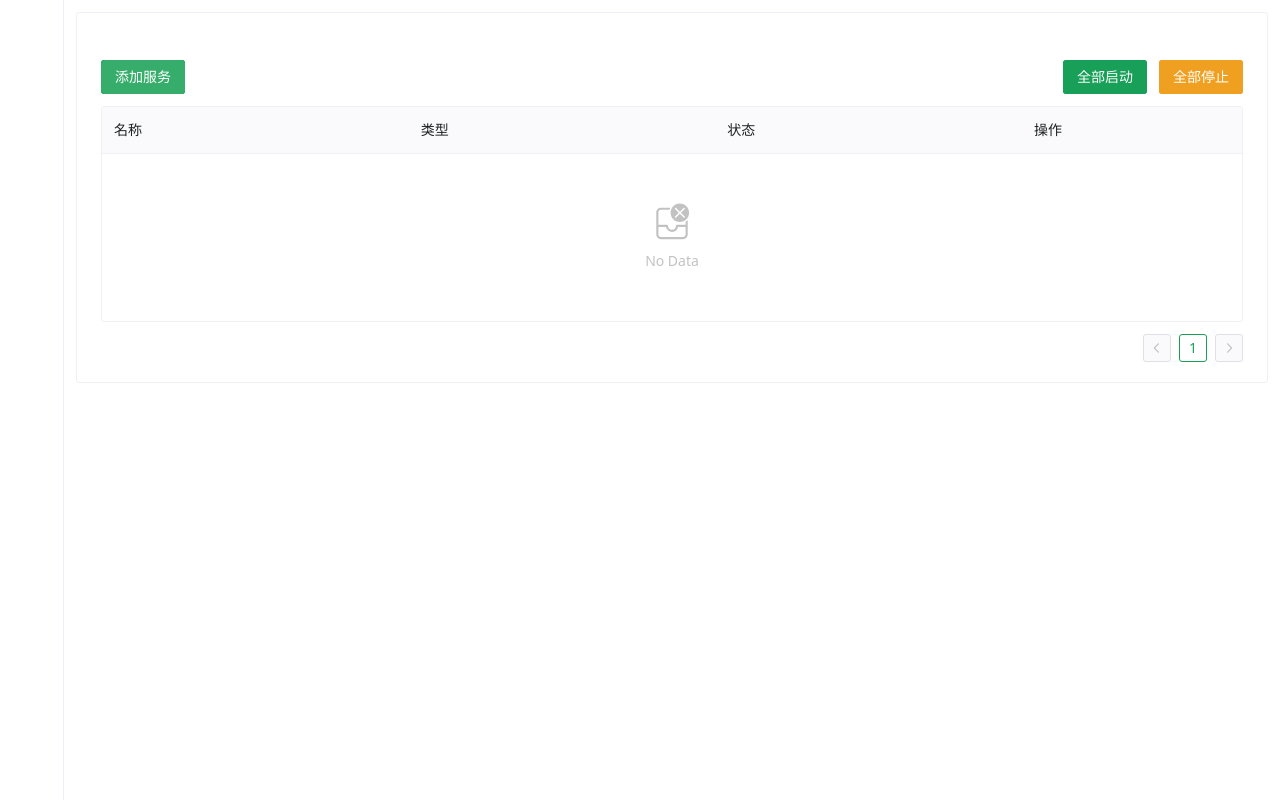
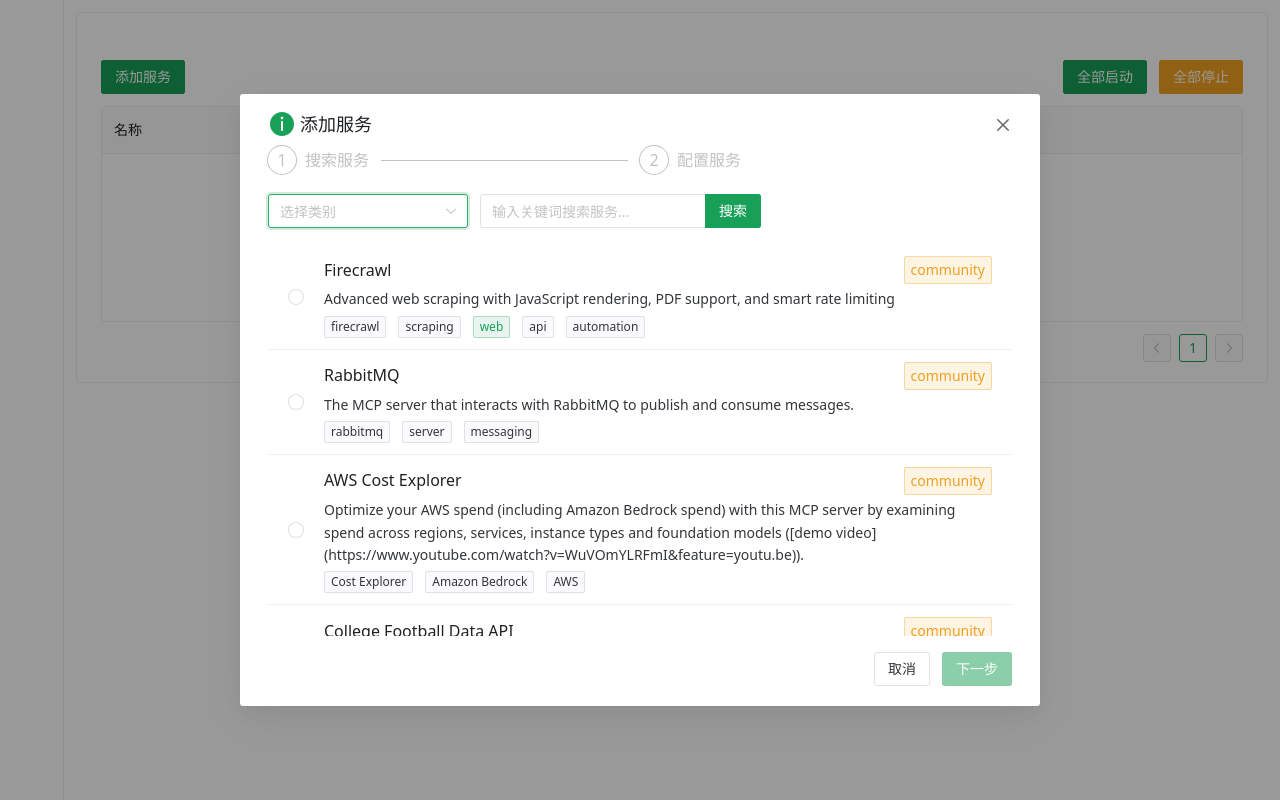
Before and after one commit to tk103331/mymcp, a Vue app in the folder manager/frontend/: page /workspace/1 in a window 1280 px wide. Both pictures are taken after a click on the button "添加服务". Built offline with nearby package versions, Linux system fonts and the light colour scheme; some icons are missing.

Commit message:
add server in workspace

```diff
--- a/manager/frontend/src/components/InstallDialog.vue
+++ b/manager/frontend/src/components/InstallDialog.vue
@@ -84,7 +84,7 @@
   workspace: null,
   args: [],
   env: {},
-  arguments: {}
+  params: {}
 })
 
 // 工作空间列表
@@ -188,7 +188,7 @@
       type: formValue.value.type,
       cmd: fullCommand.value.split('\n').join(' '),
       env: Object.entries(formValue.value.env).map(([key, value]) => `${key}=${value}`),
-      ur: '',
+      url: '',
       params: formValue.value.params
     }
 
--- a/manager/frontend/src/components/StepDialog.vue
+++ b/manager/frontend/src/components/StepDialog.vue
@@ -2,7 +2,7 @@
   <n-modal
     :show="show"
     @update:show="emit('update:show', $event)"
-    :title="t('workspace.add_service')"
+    :title="t('workspace.add_server')"
     preset="dialog"
     style="width: 800px"
   >
@@ -35,8 +35,14 @@
             </n-input-group>
           </n-space>
 
-          <n-list v-if="searchResults.length > 0">
+          <n-list v-if="searchResults.length > 0" style="height: 400px; overflow-y: auto; padding: 8px 0;" show-divider	clickable hoverable>
             <n-list-item v-for="result in searchResults" :key="result.name">
+              <template #prefix>
+                <n-radio
+                  :checked="selectedServer && selectedServer.name === result.name"
+                  @change="selectServer(result)"
+                />
+              </template>
               <n-thing :title="result.display_name" :description="result.description">
                 <template #description>
                   <n-space vertical size="small">
@@ -57,17 +63,6 @@
                   <n-tag :type="result.type === 'official' ? 'success' : 'warning'">
                     {{ result.type || 'community' }}
                   </n-tag>
-                </template>
-                <template #footer>
-                  <n-space justify="end">
-                    <n-button
-                      size="small"
-                      type="primary"
-                      @click="selectService(result)"
-                    >
-                      {{ t('workspace.select_service') }}
-                    </n-button>
-                  </n-space>
                 </template>
               </n-thing>
             </n-list-item>
@@ -101,11 +96,11 @@
                 v-for="(arg, key) in selectedArguments"
                 :key="key"
                 :label="key"
-                :path="`arguments.${key}`"
+                :path="`params.${key}`"
                 :required="arg.required"
               >
                 <n-input
-                  v-model:value="formValue.arguments[key]"
+                  v-model:value="formValue.params[key]"
                   :placeholder="arg.example || ''"
                 />
                 <template #feedback>
@@ -131,7 +126,7 @@
           type="primary"
           @click="currentStep === 0 ? nextStep() : handleConfirm()"
           :loading="installing"
-          :disabled="currentStep === 0 && !selectedService"
+          :disabled="currentStep === 0 && !selectedServer"
         >
           {{ currentStep === 0 ? t('workspace.next') : t('install.confirm') }}
         </n-button>
@@ -165,7 +160,7 @@
 const searchQuery = ref('')
 const searched = ref(false)
 const selectedCategory = ref(null)
-const selectedService = ref(null)
+const selectedServer = ref(null)
 
 // 将servers对象转换为数组
 const serverList = computed(() => {
@@ -235,13 +230,13 @@
 }
 
 // 选择服务
-function selectService(service) {
-  selectedService.value = service
+function selectServer(server) {
+  selectedServer.value = server
 }
 
 // 下一步
 function nextStep() {
-  if (!selectedService.value) return
+  if (!selectedServer.value) return
   currentStep.value++
 }
 
@@ -249,14 +244,14 @@
 const formValue = ref({
   type: null,
   args: [],
-  env: {},
-  arguments: {}
+  env: [],
+  params: {}
 })
 
 // 安装类型选项
 const installationTypes = computed(() => {
-  if (!selectedService.value?.installations) return []
-  return Object.entries(selectedService.value.installations).map(([key, value]) => ({
+  if (!selectedServer.value?.installations) return []
+  return Object.entries(selectedServer.value.installations).map(([key, value]) => ({
     label: key.toUpperCase(),
     value: key
   }))
@@ -264,13 +259,13 @@
 
 // 当前选择的安装配置
 const selectedInstallation = computed(() => {
-  if (!formValue.value.type || !selectedService.value?.installations) return null
-  return selectedService.value.installations[formValue.value.type]
+  if (!formValue.value.type || !selectedServer.value?.installations) return null
+  return selectedServer.value.installations[formValue.value.type]
 })
 
 // 参数说明
 const selectedArguments = computed(() => {
-  return selectedService.value?.arguments || {}
+  return selectedServer.value?.arguments || {}
 })
 
 // 表单验证规则
@@ -290,18 +285,18 @@
 
 // 处理安装类型变更
 function handleTypeChange(type) {
-  const installation = selectedService.value?.installations?.[type]
+  const installation = selectedServer.value?.installations?.[type]
   if (!installation) return
 
   // 重置表单数据
   formValue.value.args = [...(installation.args || [])]
-  formValue.value.env = {}
-  formValue.value.arguments = {}
+  formValue.value.env = []
+  formValue.value.params = {}
 
   // 初始化参数
-  if (selectedService.value?.arguments) {
-    Object.keys(selectedService.value.arguments).forEach(key => {
-      formValue.value.arguments[key] = ''
+  if (selectedServer.value?.fullCommand) {
+    Object.keys(selectedServer.value.params).forEach(key => {
+      formValue.value.params[key] = ''
     })
   }
 }
@@ -309,12 +304,12 @@
 // 处理取消
 function handleCancel() {
   currentStep.value = 0
-  selectedService.value = null
+  selectedServer.value = null
   formValue.value = {
     type: null,
     args: [],
     env: {},
-    arguments: {}
+    params: {}
   }
   emit('update:show', false)
 }
@@ -327,12 +322,11 @@
 
     // 发送安装事件
     emit('confirm', {
-      service: selectedService.value,
-      config: {
-        type: formValue.value.type,
-        args: formValue.value.args,
-        env: formValue.value.env
-      }
+      name: selectedServer.value.name,
+      type: formValue.value.type,
+      cmd: fullCommand.value.split("\n").join(" "),
+      args: formValue.value.args,
+      env: formValue.value.env
     })
 
     message.success(t('install.success'))
--- a/manager/frontend/src/i18n/locales/en.js
+++ b/manager/frontend/src/i18n/locales/en.js
@@ -18,12 +18,12 @@
     delete: 'Delete',
     create: 'Create Workspace',
     description: 'Development and testing environment',
-    add_service: 'Add Service',
+    add_server: 'Add Service',
     start_all: 'Start All',
     stop_all: 'Stop All',
     step_search: 'Search Service',
     step_config: 'Configure Service',
-    select_service: 'Select',
+    select_server: 'Select',
     previous: 'Previous',
     next: 'Next',
     empty_description: 'No workspaces',
@@ -43,11 +43,11 @@
   },
   search: {
     title: 'Search Services',
-    placeholder: 'Enter keywords to search services...',
+    placeholder: 'Enter keywords to search servers...',
     button: 'Search',
     view_details: 'View Details',
     install: 'Install',
-    no_results: 'No services found',
+    no_results: 'No servers found',
     select_category: 'Select Category',
     results_count: 'results',
     detail: {
--- a/manager/frontend/src/i18n/locales/zh.js
+++ b/manager/frontend/src/i18n/locales/zh.js
@@ -18,12 +18,12 @@
     delete: '删除',
     create: '创建工作空间',
     description: '开发和测试环境',
-    add_service: '添加服务',
+    add_server: '添加服务',
     start_all: '全部启动',
     stop_all: '全部停止',
     step_search: '搜索服务',
     step_config: '配置服务',
-    select_service: '选择',
+    select_server: '选择',
     previous: '上一步',
     next: '下一步',
     empty_description: '无工作空间',
--- a/manager/frontend/src/views/workspace/detail.vue
+++ b/manager/frontend/src/views/workspace/detail.vue
@@ -10,7 +10,7 @@
     <n-space vertical size="large">
       <n-space justify="space-between" align="center">
         <n-button type="primary" @click="showAddDialog = true">
-            {{ t('workspace.add_service') }}
+            {{ t('workspace.add_server') }}
           </n-button>
         <n-space>
           <n-button type="success" @click="handleStartAll" :loading="loading">
@@ -31,6 +31,7 @@
         :pagination="{ pageSize: 10 }"
       />
     </n-space>
+    <StepDialog v-model:show="showAddDialog" @confirm="handleAddServerConfig"/>
   </n-card>
 </template>
 
@@ -45,14 +46,18 @@
 </style>
 
 <script setup>
-import { ref, onMounted } from 'vue'
-import { useI18n } from 'vue-i18n'
-import { useRoute } from 'vue-router'
-import { h } from 'vue'
-import {NCard, NSpace, NH1, NDescriptions, NDescriptionsItem, NDataTable, NButton, NTooltip} from 'naive-ui'
+import {h, onMounted, ref} from 'vue'
+import {useI18n} from 'vue-i18n'
+import {useRoute} from 'vue-router'
+import {NButton, NCard, NDataTable, NSpace, NTooltip} from 'naive-ui'
 import StepDialog from '@/components/StepDialog.vue'
-import { GetWorkspace, SaveServerConfig, DeleteServerConfig } from '../../../wailsjs/go/bind/Data'
-import { GetWorkspaceServerInstances, StartWorkspace, StopServerInstance, StartServerInstance } from '../../../wailsjs/go/bind/Manager'
+import {DeleteServerConfig, GetWorkspace, SaveServerConfig} from '../../../wailsjs/go/bind/Data'
+import {
+  GetWorkspaceServerInstances,
+  StartServerInstance,
+  StartWorkspace,
+  StopServerInstance
+} from '../../../wailsjs/go/bind/Manager'
 
 const { t } = useI18n()
 const route = useRoute()
@@ -67,20 +72,27 @@
     title: t('instances.name'),
     key: 'config.name',
     render(row) {
-      return h(NSpace,{}, {
-        default: () => [
+      if (row.status === 'started') {
+        return h(NSpace,{}, {
+          default: () => [
             h(NTooltip, {}, {
               trigger: () => [
-                  row.config.name
-              ]
+                row.config.name
+              ],
+              content: () => {
+
+              }
             })
-        ]
-      });
+          ]
+        });
+      } else {
+        return row.config.name;
+      }
     }
   },
   {
     title: t('instances.type'),
-    key: 'type'
+    key: 'config.transport'
   },
   {
     title: t('instances.status'),
@@ -89,7 +101,7 @@
   {
     title: t('instances.actions'),
     key: 'actions',
-    width: 220,
+    width: 280,
     render(row) {
       return h(NSpace, {}, {
         default: () => [
@@ -98,7 +110,7 @@
             size: 'small',
             onClick: () => handleStartInstance(row.id),
             loading: loading.value,
-            disabled: row.status === 'running'
+            disabled: row.status === 'started'
           }, { default: () => t('instances.start') }),
           h(NButton, {
             type: 'warning',
@@ -111,7 +123,8 @@
             type: 'error',
             size: 'small',
             onClick: () => handleDeleteInstance(row.id),
-            loading: loading.value
+            loading: loading.value,
+            disabled: row.status === 'started'
           }, { default: () => t('instances.delete') })
         ]
       })
@@ -142,13 +155,12 @@
     const workspaceId = route.params.id
     await SaveServerConfig({
       workspace: workspaceId,
-      config: data
+      ...data
     })
     // 重新获取实例列表
-    const instancesRes = await GetWorkspaceServerInstances(workspaceId)
-    instances.value = instancesRes
+    instances.value = await GetWorkspaceServerInstances(workspaceId)
   } catch (error) {
-    console.error('Failed to add service:', error)
+    console.error('Failed to add server:', error)
   }
 }
 
@@ -161,7 +173,7 @@
     const instancesRes = await GetWorkspaceServerInstances(workspaceId)
     instances.value = instancesRes
   } catch (error) {
-    console.error('Failed to start all services:', error)
+    console.error('Failed to start all servers:', error)
   } finally {
     loading.value = false
   }
@@ -176,7 +188,7 @@
     const instancesRes = await GetWorkspaceServerInstances(route.params.id)
     instances.value = instancesRes
   } catch (error) {
-    console.error('Failed to stop all services:', error)
+    console.error('Failed to stop all servers:', error)
   } finally {
     loading.value = false
   }
```
